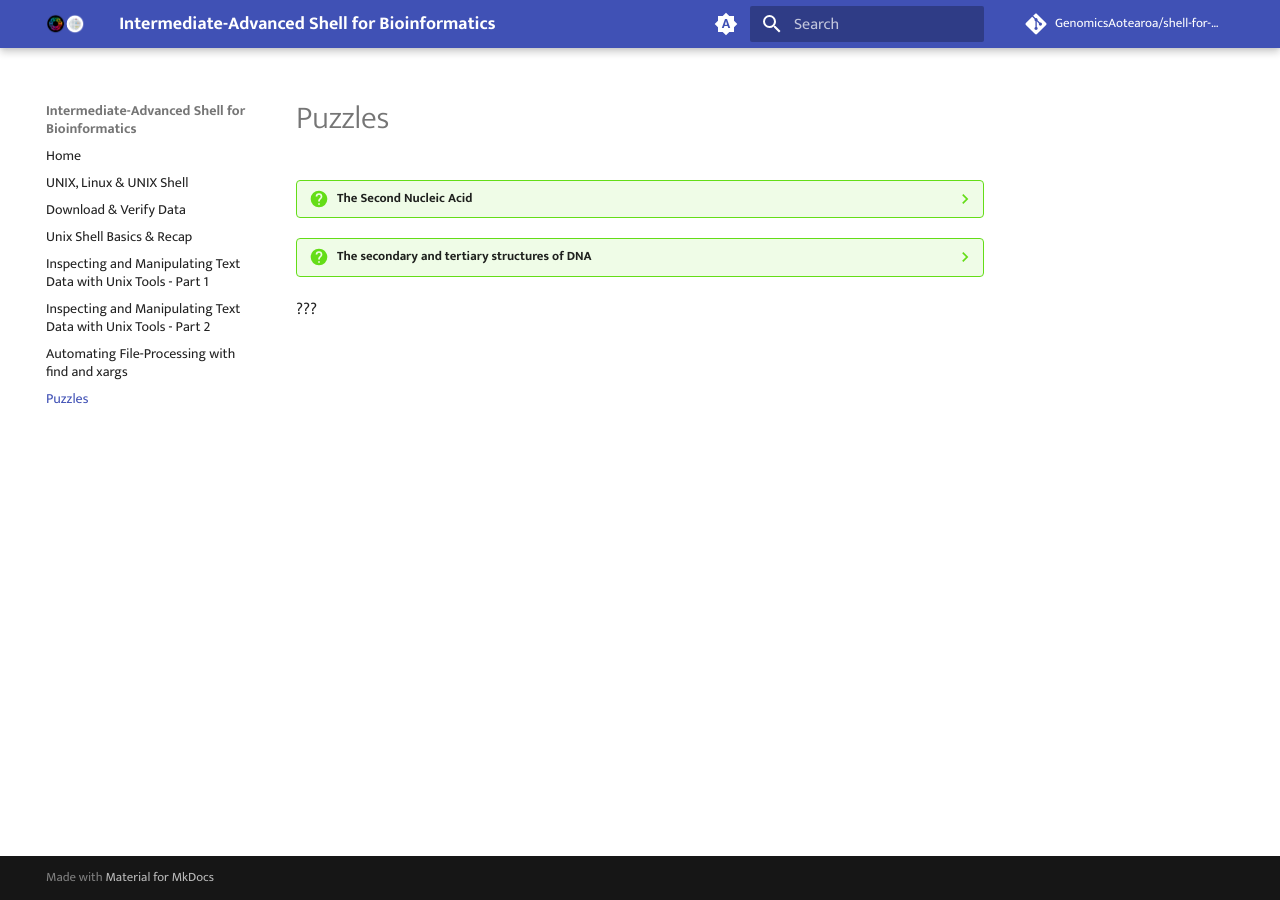
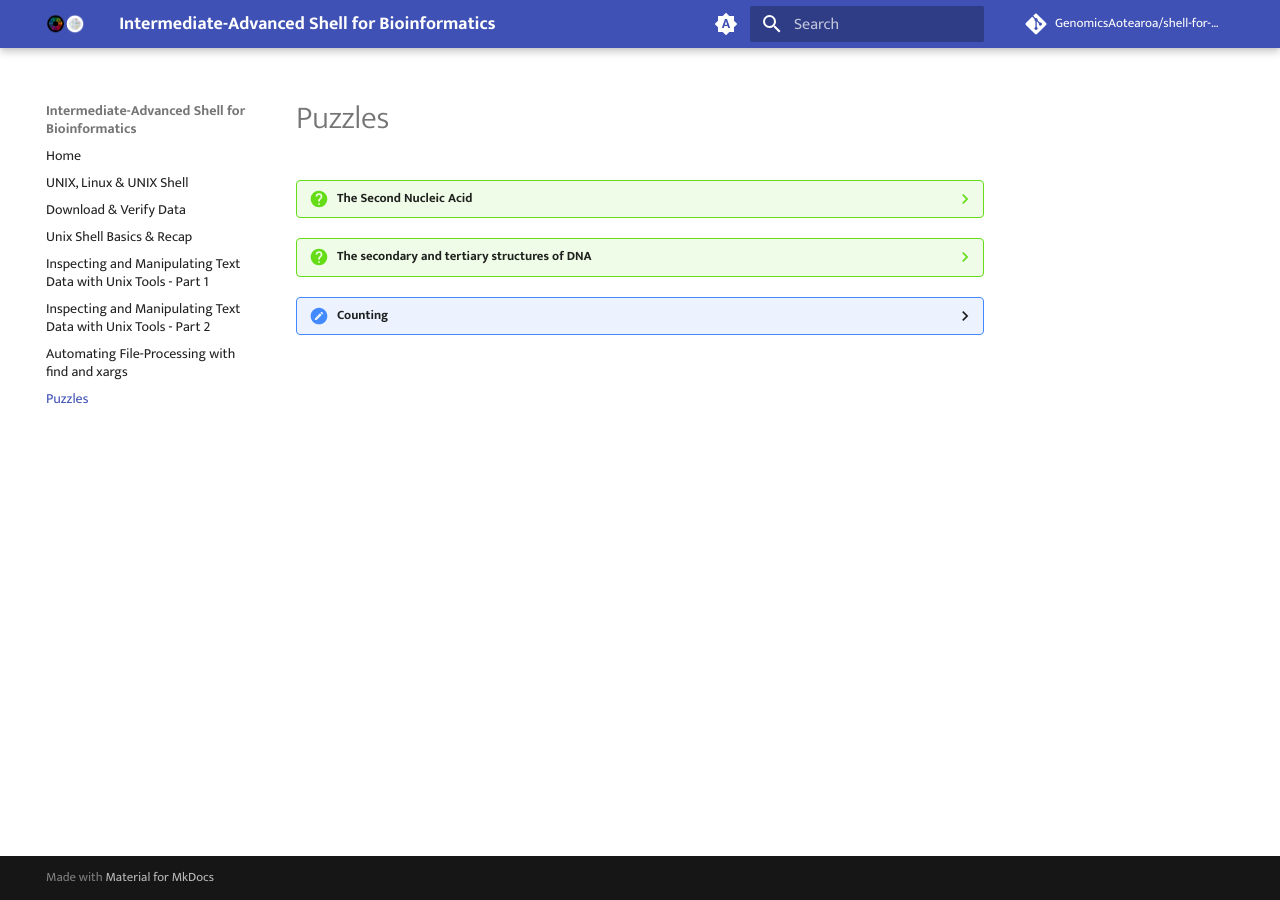
Before and after one commit to GenomicsAotearoa/shell-for-bioinformatics, an MkDocs documentation site: the page built from docs/puzzles.md, in a window 1280 px wide. Built offline with MkDocs 1.6.1 and Material for MkDocs 9.7.7, drawn with Linux system fonts in a browser that asks for light colours; comment, search, counter and statistics services are not loaded.

Commit message:
puzzled counting DNA nt

```diff
--- a/docs/puzzles.md
+++ b/docs/puzzles.md
@@ -21,4 +21,4 @@
     **Return:** The reverse complement ***s^c^*** of ***s***.
 
 
-???
+??? Counting DNA Nucleotides
```
